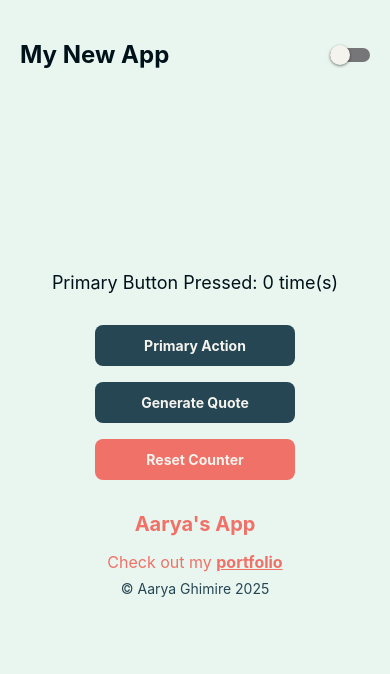
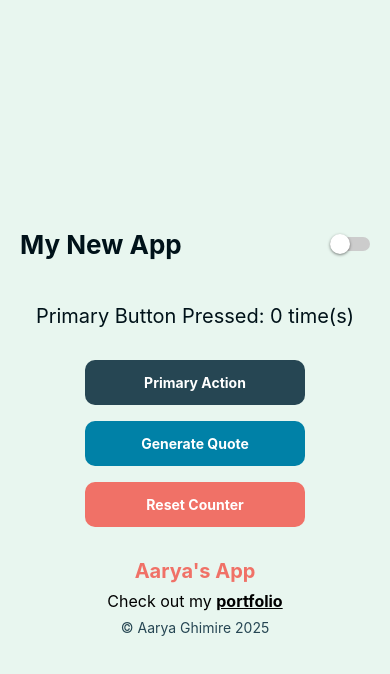
Before and after one commit to aarya-ghimire/LearningNative, a React Native app: screen / in a window 390 px wide. Shown: the top 674 px of the page. Built offline with nearby package versions, Linux system fonts and the light colour scheme.

Commit message:
new commit

```diff
--- a/App.js
+++ b/App.js
@@ -20,17 +20,18 @@ export default function App() {
   const scaleAnim = useRef(new Animated.Value(1)).current;
 
   useEffect(() => {
-    Animated.timing(scaleAnim, {
-      toValue: 1.1,
-      duration: 300,
-      useNativeDriver: true,
-    }).start(() => {
+    Animated.sequence([
+      Animated.timing(scaleAnim, {
+        toValue: 1.1,
+        duration: 200,
+        useNativeDriver: true,
+      }),
       Animated.timing(scaleAnim, {
         toValue: 1,
-        duration: 300,
+        duration: 200,
         useNativeDriver: true,
-      }).start();
-    });
+      }),
+    ]).start();
   }, [counter]);
 
   const quotes = [
@@ -79,34 +80,38 @@ export default function App() {
     <View
       style={[
         styles.container,
-        { backgroundColor: isDarkMode ? "#001219" : "#e8f6ef" },
+        isDarkMode ? styles.darkMode : styles.lightMode,
       ]}
     >
       <View style={styles.topBar}>
         <Text
-          style={[styles.header, { color: isDarkMode ? "#f4f3ee" : "#001219" }]}
+          style={[
+            styles.header,
+            isDarkMode ? styles.textDark : styles.textLight,
+          ]}
         >
           My New App
         </Text>
         <Switch
           value={isDarkMode}
           onValueChange={toggleTheme}
-          trackColor={{ false: "#767577", true: "#00afb9" }}
-          thumbColor={isDarkMode ? "#0081a7" : "#f4f3ee"}
+          trackColor={{ false: "#ccc", true: "#00afb9" }}
+          thumbColor={isDarkMode ? "#0081a7" : "#fff"}
         />
       </View>
       <Text
-        style={[styles.quote, { color: isDarkMode ? "#00afb9" : "#f07167" }]}
+        style={[
+          styles.quote,
+          isDarkMode ? styles.textAccentDark : styles.textAccentLight,
+        ]}
       >
         {quote}
       </Text>
       <Animated.Text
         style={[
           styles.counterText,
-          {
-            transform: [{ scale: scaleAnim }],
-            color: isDarkMode ? "#f4f3ee" : "#001219",
-          },
+          { transform: [{ scale: scaleAnim }] },
+          isDarkMode ? styles.textDark : styles.textLight,
         ]}
       >
         Primary Button Pressed: {counter} time(s)
@@ -114,18 +119,21 @@ export default function App() {
       <Text
         style={[
           styles.emojiText,
-          { color: isDarkMode ? "#f4f3ee" : "#001219" },
+          isDarkMode ? styles.textDark : styles.textLight,
         ]}
       >
         {emoji}
       </Text>
-      <TouchableOpacity style={styles.button} onPress={handlePressPrimary}>
+      <TouchableOpacity
+        style={styles.buttonPrimary}
+        onPress={handlePressPrimary}
+      >
         <Text style={styles.buttonText}>Primary Action</Text>
       </TouchableOpacity>
-      <TouchableOpacity style={styles.button} onPress={generateQuote}>
+      <TouchableOpacity style={styles.buttonSecondary} onPress={generateQuote}>
         <Text style={styles.buttonText}>Generate Quote</Text>
       </TouchableOpacity>
-      <TouchableOpacity style={styles.resetButton} onPress={resetCounter}>
+      <TouchableOpacity style={styles.buttonReset} onPress={resetCounter}>
         <Text style={styles.buttonText}>Reset Counter</Text>
       </TouchableOpacity>
       <View style={styles.footerContainer}>
@@ -137,62 +145,72 @@ export default function App() {
           Check out my <Text style={styles.portfolioLink}>portfolio</Text>
         </Text>
         <Text
-          style={[styles.footer, { color: isDarkMode ? "#fed9b7" : "#264653" }]}
+          style={[
+            styles.footer,
+            isDarkMode ? styles.footerDark : styles.footerLight,
+          ]}
         >
           © Aarya Ghimire 2025
         </Text>
       </View>
-      <StatusBar
-        style={isDarkMode ? "light" : "dark"}
-        translucent={true}
-        backgroundColor={isDarkMode ? "#001219" : "#ffffff"}
-      />
+      <StatusBar style={isDarkMode ? "light" : "dark"} translucent={true} />
     </View>
   );
 }
 
 const styles = StyleSheet.create({
-  container: { flex: 1, justifyContent: "center", alignItems: "center" },
+  container: {
+    flex: 1,
+    justifyContent: "center",
+    alignItems: "center",
+    paddingHorizontal: 20,
+  },
+  darkMode: { backgroundColor: "#001219" },
+  lightMode: { backgroundColor: "#e8f6ef" },
+  textDark: { color: "#f4f3ee" },
+  textLight: { color: "#001219" },
+  textAccentDark: { color: "#00afb9" },
+  textAccentLight: { color: "#f07167" },
   topBar: {
-    position: "absolute",
-    top: 40,
-    left: 20,
-    right: 20,
     flexDirection: "row",
     justifyContent: "space-between",
     alignItems: "center",
+    width: "100%",
+    paddingVertical: 20,
   },
-  header: { fontSize: 24, fontWeight: "bold" },
-  quote: { fontSize: 14, fontStyle: "italic", marginVertical: 8 },
-  counterText: { fontSize: 18, marginVertical: 8 },
-  emojiText: { fontSize: 36, marginVertical: 8 },
-  button: {
+  header: { fontSize: 26, fontWeight: "bold" },
+  quote: { fontSize: 16, fontStyle: "italic", marginVertical: 8 },
+  counterText: { fontSize: 20, marginVertical: 8 },
+  emojiText: { fontSize: 40, marginVertical: 8 },
+  buttonPrimary: {
     backgroundColor: "#264653",
-    paddingVertical: 12,
-    paddingHorizontal: 20,
-    borderRadius: 8,
+    padding: 14,
+    borderRadius: 10,
     marginVertical: 8,
+    width: 220,
     alignItems: "center",
-    width: 200,
   },
-  resetButton: {
+  buttonSecondary: {
+    backgroundColor: "#0081a7",
+    padding: 14,
+    borderRadius: 10,
+    marginVertical: 8,
+    width: 220,
+    alignItems: "center",
+  },
+  buttonReset: {
     backgroundColor: "#f07167",
-    paddingVertical: 12,
-    paddingHorizontal: 20,
-    borderRadius: 8,
+    padding: 14,
+    borderRadius: 10,
     marginVertical: 8,
+    width: 220,
     alignItems: "center",
-    width: 200,
   },
-  buttonText: { color: "#f4f3ee", fontWeight: "bold" },
+  buttonText: { color: "#fff", fontWeight: "bold" },
   footerContainer: { alignItems: "center", marginTop: 24, width: "100%" },
-  footerLogo: {
-    fontSize: 20,
-    fontWeight: "bold",
-    color: "#f07167",
-    marginBottom: 8,
-  },
-  portfolioText: { fontSize: 16, marginVertical: 8, color: "#f07167" },
+  footerLogo: { fontSize: 20, fontWeight: "bold", color: "#f07167" },
+  portfolioText: { fontSize: 16, marginVertical: 8 },
   portfolioLink: { fontWeight: "bold", textDecorationLine: "underline" },
-  footer: { fontSize: 14, textAlign: "center" },
+  footerDark: { color: "#fed9b7" },
+  footerLight: { color: "#264653" },
 });
```
